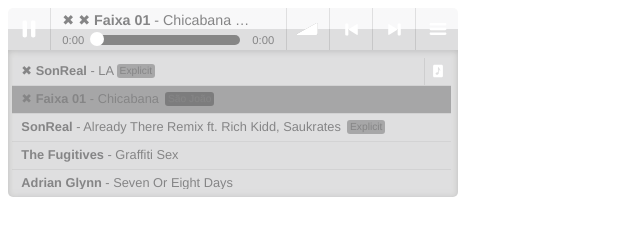
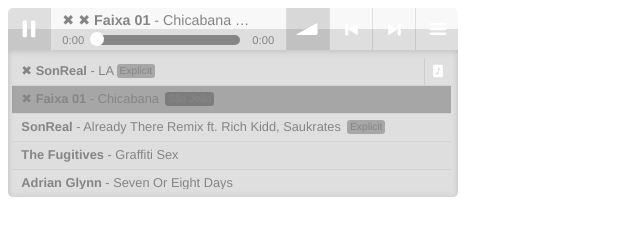
Before and after one commit to vc-speed/play, a plain HTML site: page index.html in a window 1280 px wide. Both pictures are taken after a click on the link "Play / pause". Shown: the whole page, without its empty margins (0-640 px from the left). Drawn offline with Linux system fonts and the light colour scheme.

Commit message:
Update bar-ui.css

```diff
--- a/play/bar-ui.css
+++ b/play/bar-ui.css
@@ -526,6 +526,7 @@
  background-image: none, url(../image/icomoon/entypo-25px-ffffff/SVG/play.svg);
  background-size: 67.5%;
  background-position: 40% 53%;
+ background-color: rgba(0,0,0,0.1);
 }
 
 .playing .sm2-icon-play-pause {
@@ -533,11 +534,13 @@
  background-image: none, url(../image/icomoon/entypo-25px-ffffff/SVG/pause.svg);
  background-size: 57.6%;
  background-position: 50% 53%;
+ background-color: rgba(0,0,0,0.1);
 }
 
 .sm2-volume-control {
  background-image: url(../image/icomoon/entypo-25px-ffffff/PNG/volume.png);
  background-image: none, url(../image/icomoon/entypo-25px-ffffff/SVG/volume.svg);
+ background-color: rgba(0,0,0,0.1);
 }
 
 .sm2-volume-control,
```
